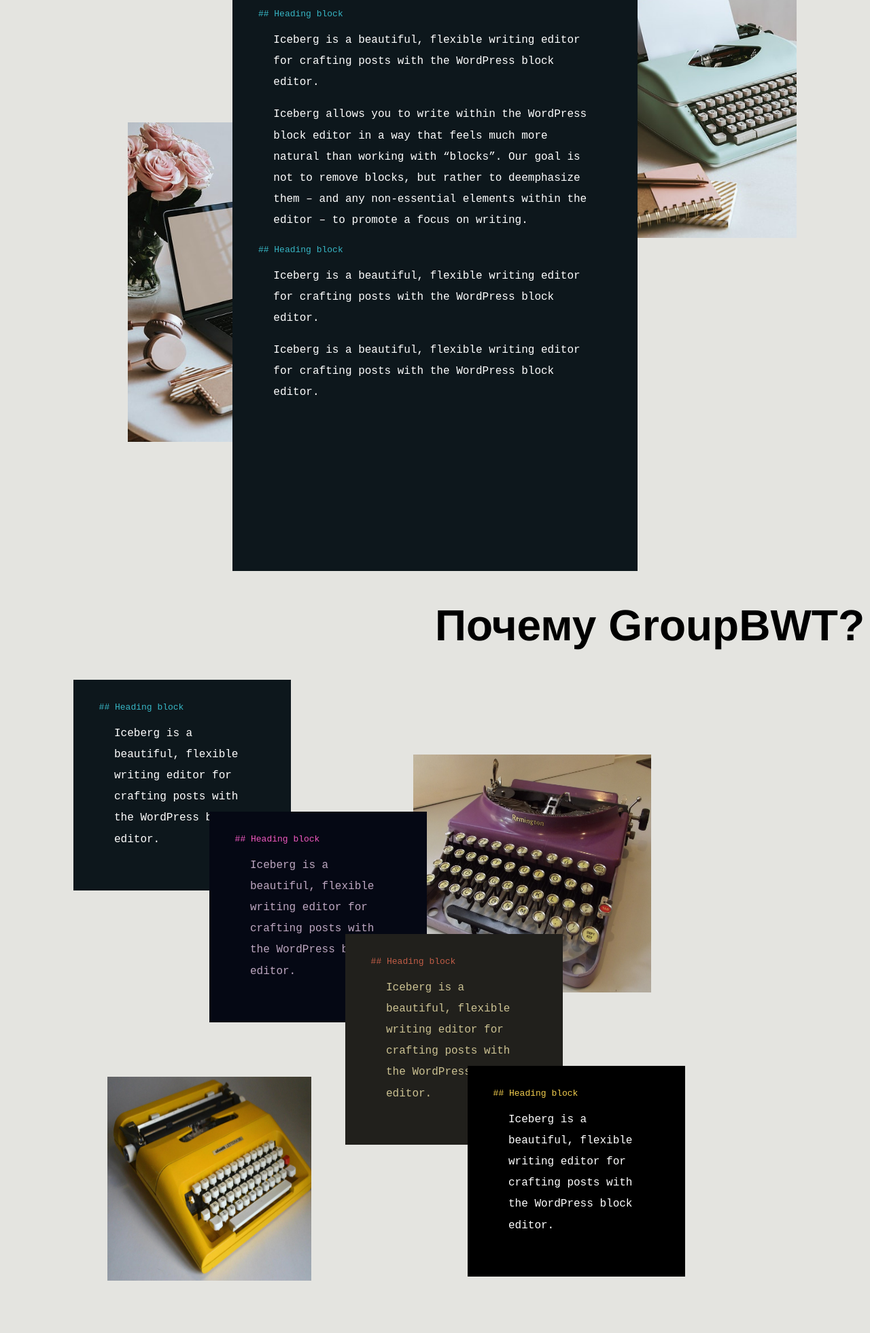
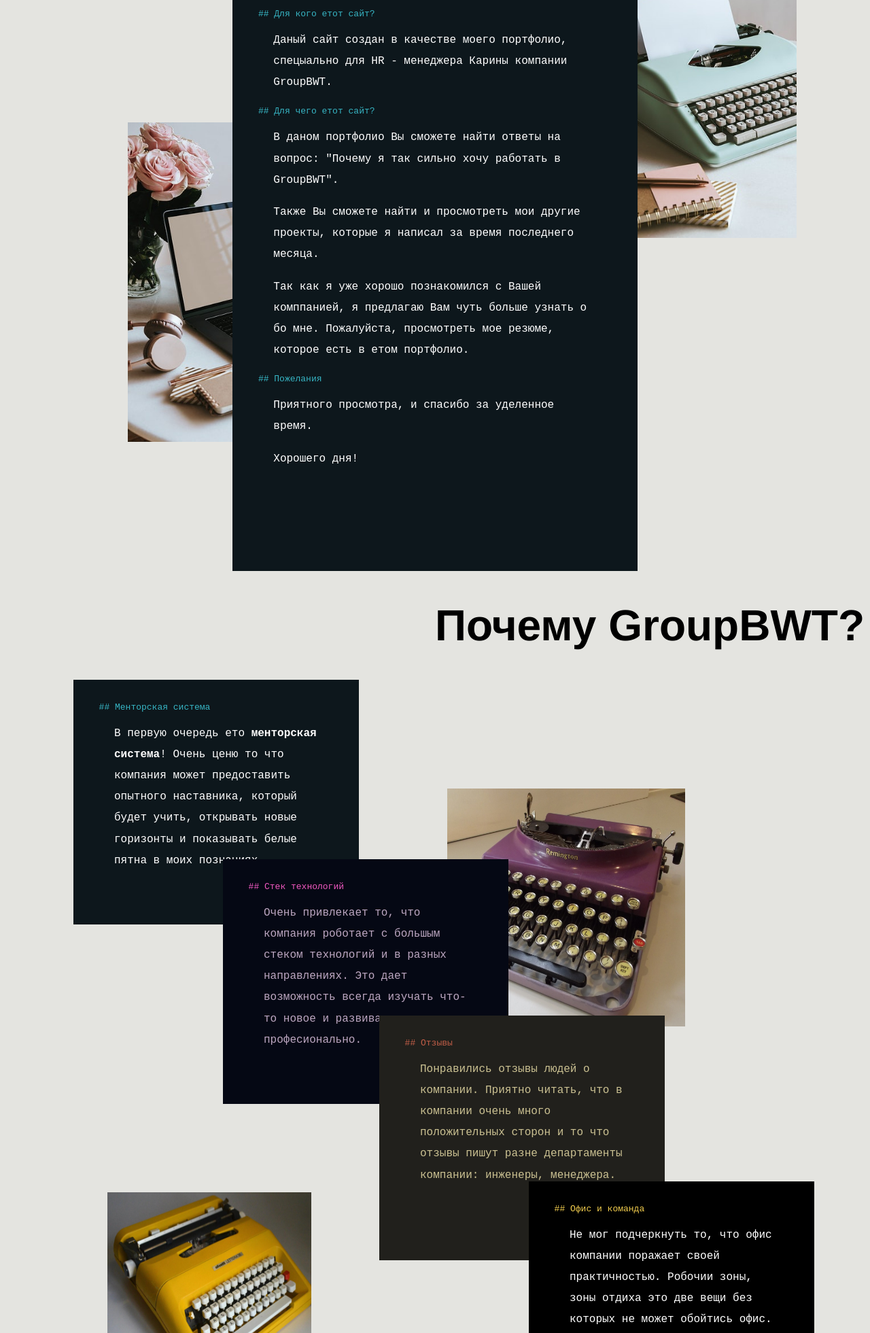
Before and after one commit to Alex9523/portfolio, a plain HTML site: page index.html in a window 1280 px wide. Shown: the part 319-2280 px from the top of the page at 68% size. Drawn offline with Linux system fonts and the light colour scheme.

Commit message:
change content

```diff
--- a/index.html
+++ b/index.html
@@ -11,12 +11,12 @@
 <body>
     <div class="main-containr">
         <header class="menu">
-            <h2>Menu</h2>
+            <h2>Меню</h2>
             <a href="#whybwt">Для чего этот сайт?</a>
             <a href="#whybwt">Почему GroupBWT,</a>
-            <a href="#projects">Projects</a>
-            <a href="#aboutme">Expiriens</a>
-            <a href="#info">Contact info</a>
+            <a href="#projects">Проекты</a>
+            <a href="#aboutme">Резюме</a>
+            <a href="#info">Контакная инфа</a>
         </header>
         <main>
             <div class="for-why">
@@ -26,18 +26,15 @@
                 <div class="intro-me">
                     <img src="img/2.jpg" alt="Computer" class="pictop">
                     <div class="picmain">
-                        <span class="heading-blue">## Heading block</span>
-                        <p>Iceberg is a beautiful, flexible writing editor for crafting posts with the WordPress block
-                            editor.</p>
-                        <p>Iceberg allows you to write within the WordPress block editor in a way that feels much more
-                            natural than working with “blocks”. Our goal is not to remove blocks, but rather to
-                            deemphasize them – and any non-essential elements within the editor – to promote a focus on
-                            writing.</p>
-                        <span class="heading-blue">## Heading block</span>
-                        <p>Iceberg is a beautiful, flexible writing editor for crafting posts with the WordPress block
-                            editor.</p>
-                        <p>Iceberg is a beautiful, flexible writing editor for crafting posts with the WordPress block
-                            editor.</p>
+                        <span class="heading-blue">## Для кого етот сайт?</span>
+                        <p>Даный сайт создан в качестве моего портфолио, спецыально для HR - менеджера Карины компании GroupBWT.</p>
+                        <span class="heading-blue">## Для чего етот сайт?</span>
+                        <p>В даном портфолио Вы сможете найти ответы на вопрос: "Почему я так сильно хочу работать в GroupBWT". </p>
+                        <p>Также Вы сможете найти и просмотреть мои другие проекты, которые я написал за время последнего месяца.</p>
+                        <p>Так как я уже хорошо познакомился с Вашей комппанией, я предлагаю Вам чуть больше узнать о бо мне. Пожалуйста, просмотреть мое резюме, которое есть в етом портфолио. </p>
+                        <span class="heading-blue">## Пожелания</span>
+                        <p>Приятного просмотра, и спасибо за уделенное время.</p>
+                        <p>Хорошего дня!</p>
                     </div>
                     <img src="img/1.jpg" alt="print machine" class="picbot">
                 </div>
@@ -48,26 +45,34 @@
                 </div>
                 <div class="advantages">
                     <div class="first-advantage">
-                        <span class="heading-blue">## Heading block</span>
-                        <p>Iceberg is a beautiful, flexible writing editor for crafting posts with the WordPress block
-                            editor.</p>
+                        <span class="heading-blue">## Менторская система</span>
+                        <p>В первую очередь ето <b>менторская система</b>! Очень ценю то что компания может предоставить опытного наставника,
+                            который будет учить, открывать новые горизонты и показывать белые пятна в моих познаниях.
+                        </p>
                     </div>
                     <img src="img/3.JPG" alt="" class="violet-machine">
                     <div class="second-advantage">
-                        <span class="heading-violet">## Heading block</span>
-                        <p>Iceberg is a beautiful, flexible writing editor for crafting posts with the WordPress block
-                            editor.</p>
+                        <span class="heading-violet">## Стек технологий</span>
+                        <p>Очень привлекает то, что компания роботает с большым стеком технологий и в разных направлениях.
+                            Это дает возможность всегда изучать что-то новое и развиваться професионально.
+                        </p>
                     </div>
                     <div class="third-advantage">
-                        <span class="heading-orange">## Heading block</span>
-                        <p>Iceberg is a beautiful, flexible writing editor for crafting posts with the WordPress block
-                            editor.</p>
+                        <span class="heading-orange">## Отзывы</span>
+                        <p>Понравились отзывы людей о компании. Приятно читать, что в компании очень много положительных сторон и то что
+                            отзывы пишут разне департаменты компании: инженеры, менеджера.
+
+                        </p>
                     </div>
                     <img src="img/10.jpg" alt="" class="yellow-machine">
                     <div class="firth-advantage">
-                        <span class="heading-yellow">## Heading block</span>
-                        <p>Iceberg is a beautiful, flexible writing editor for crafting posts with the WordPress block
-                            editor.</p>
+                        <span class="heading-yellow">## Офис и команда</span>
+                        <p>Не мог подчеркнуть то, что офис компании поражает своей практичностью. Робочии зоны, зоны отдиха это две вещи
+                            без которых не может обойтись офис.</p>
+                        <p>Команда. Колеги. Друзья. Я убежден что любую робочию атмосферу делают нашы колеги. И
+                            я более чем уверен, что Вашы колеги - крутые ребята!
+                        </p>
+                        <p>Єти выводы я сделал, просмотрев видео и фото. И уверен что скоро лично убежусь</p>
                     </div>
 
                 </div>
@@ -77,7 +82,10 @@
                 <div class="list-of-projects">
                     <div class="project">
                         <span class="heading-orange">## Шутки Чакка Норріса</span>
-                        <p>Iceberg is a beautiful, flexible writing editor for crafting posts with the WordPress block editor.</p>
+                        <p>В этом проекте я роботал с AJAX технологией. Отправлял запросы и принимал ответы от стороних ресурсов.
+                            Использовал HTML, CSS, JS, AJAX, Materialize
+                        </p>
+                        <p>Научился работать с DOM Api, с технологией AJAX.</p>
                         <div class="button-parent">
                             <div class="button-parent--inner">
                                 <div class="button-item">
@@ -88,7 +96,8 @@
                     </div>
                     <div class="project">
                         <span class="heading-orange">## Камень, ножницы, бумага...</span>
-                        <p>Iceberg is a beautiful, flexible writing editor for crafting posts with the WordPress block editor.</p>
+                        <p>Простенькая игра которая укрепляла мои знания роботы с DOM при написании</p>
+                        <p>Использовал HTML, CSS, JS</p>
                         <div class="button-parent">
                             <div class="button-parent--inner">
                                 <div class="button-item">
@@ -99,7 +108,8 @@
                     </div>
                     <div class="project">
                         <span class="heading-orange">## Крестики нолики</span>
-                        <p>Iceberg is a beautiful, flexible writing editor for crafting posts with the WordPress block editor.</p>
+                        <p>Немного сложнее игра за предыдущую. Так же роботал с DOM и писал алгоритм игры.</p>
+                        <p>Использовал HTML, CSS, JS</p>
                         <div class="button-parent">
                             <div class="button-parent--inner">
                                 <div class="button-item">
@@ -110,7 +120,8 @@
                     </div>
                     <div class="project">
                         <span class="heading-orange">## Верифbкацыя полей ввода</span>
-                        <p>Iceberg is a beautiful, flexible writing editor for crafting posts with the WordPress block editor.</p>
+                        <p>Даная програмка верифицырует, правильность ввода всех полей.</p>
+                        <p>Практиковал умение работать с событиями клавиатуры.</p>
                         <div class="button-parent">
                             <div class="button-parent--inner">
                                 <div class="button-item">
@@ -121,7 +132,8 @@
                     </div>
                     <div class="project">
                         <span class="heading-orange">## Список что сделать..</span>
-                        <p>Iceberg is a beautiful, flexible writing editor for crafting posts with the WordPress block editor.</p>
+                        <p>Даний проект научил динамически удалять и добавлять елементы и также взаимодействувать с ими.</p>
+                        <p>Использовал HTML, CSS, JS, Materialize</p>
                         <div class="button-parent">
                             <div class="button-parent--inner">
                                 <div class="button-item">
@@ -130,10 +142,10 @@
                             </div>
                         </div>
                     </div>
-                    <!-- <div class="project">
-                        <span class="heading-orange">## Крестики нолики</span>
-                        <p>Использовал JS, Jquery, Bootstrap, CSS3, HTML5</p>
-                        <p>Навыки работы с DOM, а также навыки работы с технологией AJAX</p>
+                    <div class="project">
+                        <span class="heading-orange">## Сортировка</span>
+                        <p>Даный проект создавал для укрепления и лудшего написания алгоритмов сортировки.</p>
+                        <p>Использовал JS, CSS3, HTML5</p>
                         <div class="button-parent">
                             <div class="button-parent--inner">
                                 <div class="button-item">
@@ -141,7 +153,7 @@
                                 </div>
                             </div>
                         </div>
-                    </div>  -->
+                    </div>
                 </div>
 
 
@@ -152,7 +164,7 @@
                 <h1 id="aboutme">Навыки, умения<br>и образование</h1>
                 <div class="download">
                     <span class="heading-light-violet">## My resume</span>
-                    <p>Что бы чательно ознакомиться с моим опытом роботы, а также с техническими и соцыальными навыками и уменими, пожалуйста, скачайте мое резюме, а лучше пригласите на собеседование)</p>
+                    <p>Что бы тчательно ознакомиться с моим опытом роботы, а также с техническими и соцыальными навыками и уменими, пожалуйста, скачайте мое резюме, а лучше пригласите на собеседование)</p>
                     <div class="button-parent">
                         <div class="button-parent--inner">
                             <div class="button-item">
--- a/stylesheet/stylesheet.css
+++ b/stylesheet/stylesheet.css
@@ -123,8 +123,8 @@
 .third-advantage,
 .firth-advantage{
     position: relative;
-    width:250px;
-    height: 250px;
+    width:350px;
+    height: 300px;
     padding: 30px 35px;
     margin-left: 100px;
 }
@@ -137,22 +137,22 @@
 .second-advantage{
     background-color: #050814;
     z-index: 1;
-    margin-top: -270px;
-    margin-left: 300px;
+    margin-top: -250px;
+    margin-left: 320px;
 }
 
 .third-advantage{
     background-color: #21201c;
     z-index: 1;
     margin-top: -130px;
-    margin-left: 500px;
+    margin-left: 550px;
 }
 
 .violet-machine{
     z-index: -2;
     width:350px;
     height: 350px;
-    margin-left: 600px;
+    margin-left: 650px;
     margin-top: -200px;
 }
 
@@ -168,7 +168,7 @@
     background-color: black;
     z-index: 1;
     margin-top: -320px;
-    margin-left: 680px;
+    margin-left: 770px;
 }
 
 .intro-why{
@@ -190,7 +190,7 @@
 .project{
     border: 1px solid #c15d47;
     margin: 20px;
-    width: 270px;
+    width: 300px;
     padding: 30px 35px;
 }
 
@@ -273,10 +273,10 @@
   }
 
   .download {
-      width: 600px;
-      background-color: black;
-      color: #afafaf;
-      padding: 0 25px;
+    width: 600px;
+    background-color: black;
+    color: #afafaf;
+    padding: 0 25px;
     line-height: 1.95;
     font-family:  monospace;
     font-size: 1rem;
```
Also changed, not shown: img/game.JPG (deleted).
